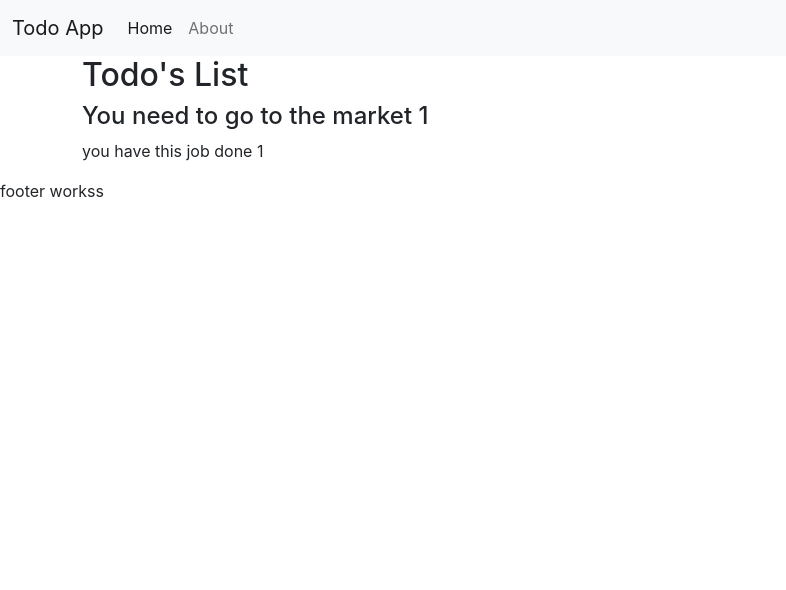
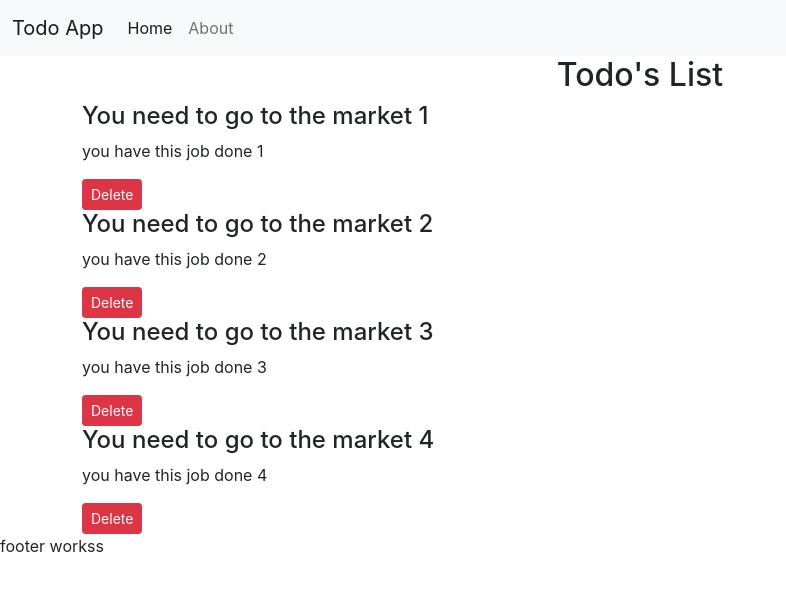
Before and after one commit to uzairqq/React-Js, a React (Create React App) app: page / in a window 1280 px wide. Shown: the top 590 px of the page, without its empty margins (0-786 px from the left). Built offline with nearby package versions, Linux system fonts and the light colour scheme.

Commit message:
Passing List of Array From PArent to child component

```diff
--- a/src/components/TodoItem.js
+++ b/src/components/TodoItem.js
@@ -5,6 +5,7 @@ const TodoItem = (props) => {
     <div>
       <h4>{props.todo.title}</h4>
       <p>{props.todo.desc}</p>
+      <button  className="btn-sm btn btn-danger">Delete</button>
     </div>
   )
 
--- a/src/components/Todos.js
+++ b/src/components/Todos.js
@@ -28,8 +28,12 @@ const Todos = () => {
 
   return (
     <div className="container">
-      <h2>Todo's List</h2>
-      <TodoItem todo={todos[0]} />
+      <h2 className="text-center">Todo's List</h2>
+
+      {todos.map((todo)=>{
+        return <TodoItem todo={todo}/>
+      })}
+
     </div>
   );
 };
```
